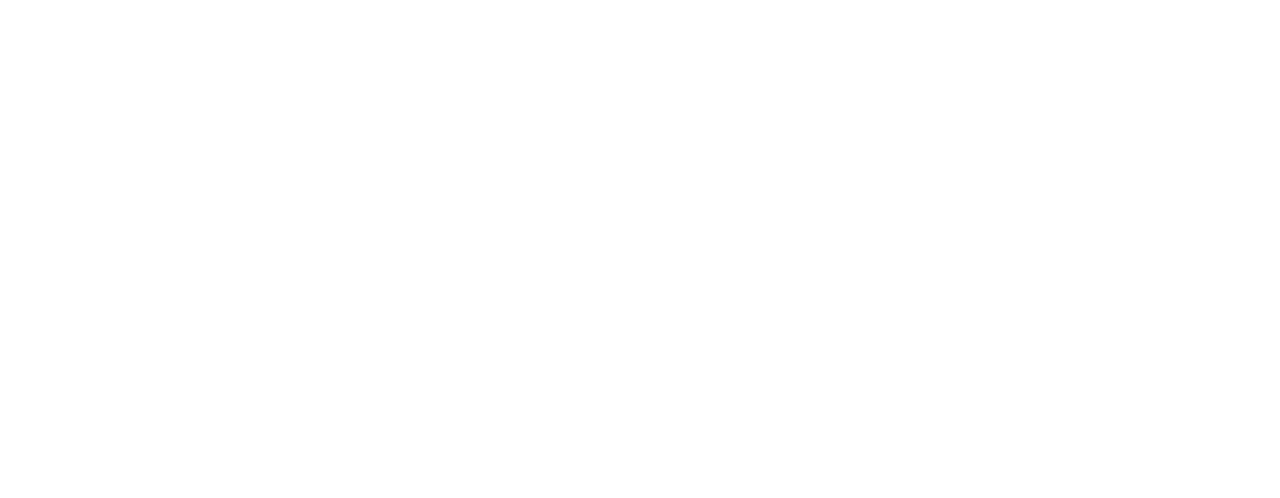
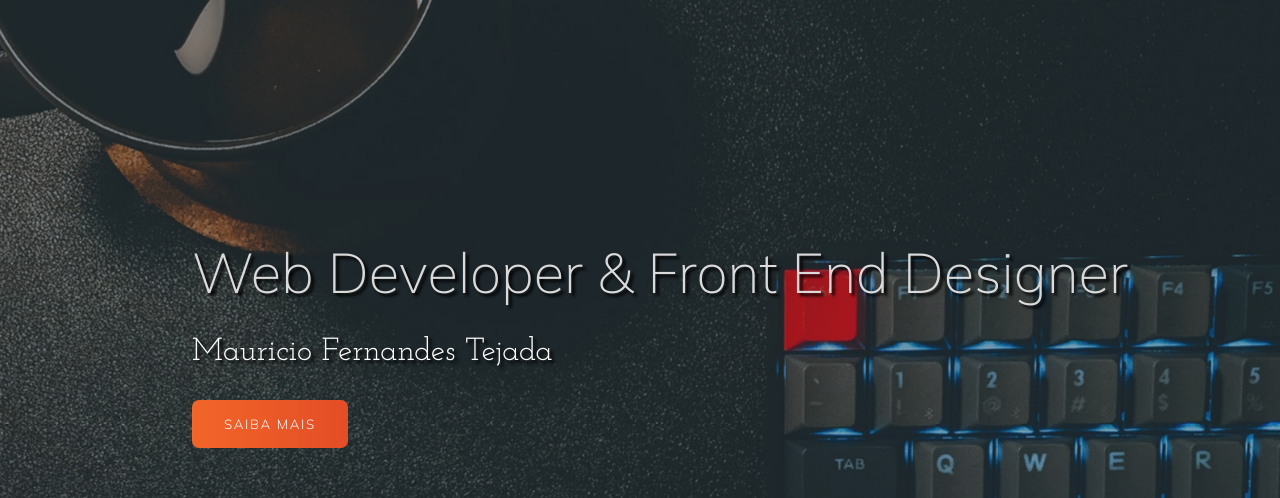
Before and after one commit to mauricio-tejada/Portfolio, a plain HTML site: page index.html in a window 1280 px wide. Shown: the top 498 px of the page. Drawn offline with Linux system fonts and the light colour scheme.

Commit message:
Nova funcionalidade - header

```diff
--- a/index.html
+++ b/index.html
@@ -10,11 +10,25 @@
     <link rel="icon" type="image/png" sizes="16x16" href="img/favicon-16x16.png">
     <link rel="icon" type="image/png" sizes="32x32" href="img/favicon-32x32.png">
     <link rel="manifest" href="img/site.webmanifest">
-    <title>Portifólio</title>
+    <title>Portfólio</title>
 </head>
 
 <body>
 
+    <div class="container">
+        <header>
+            <div class="img-wrapper">
+
+                <img src="img/banner-header.jpg" alt="">
+            </div>
+            <div class="banner">
+                <h1>Web Developer & Front End Designer</h1>
+                <p>Mauricio Fernandes Tejada</p>
+                <button>Saiba mais</button>
+            </div>
+        </header>
+    </div>
+
 </body>
 
 </html>
--- a/style.css
+++ b/style.css
@@ -1,2 +1,95 @@
 @import url('https://fonts.googleapis.com/css2?family=Baloo+2:wght@400;500;600&family=Josefin+Slab:ital,wght@0,300;0,400;1,200;1,300;1,400&family=Mulish:ital,wght@0,200;0,300;1,200;1,300&display=swap');
 @import url("https://cdnjs.cloudflare.com/ajax/libs/font-awesome/6.0.0-beta2/css/all.min.css");
+
+*{
+    margin: 0;
+    padding: 0;
+}
+
+header {
+    width: 100%;
+    height: 100vh;
+    position: relative;
+}
+
+.img-wrapper {
+    width: 100%;
+    height: 100%;
+    overflow: hidden;
+    background-color: rgb(35, 57, 70);
+}
+
+.img-wrapper img {
+    width: 100%;
+    height: 100%;
+    object-fit: cover;
+    opacity: 0.6;
+    animation: zoom 25s;
+}
+
+@keyframes zoom {
+    0%{
+        transform: scale(1.3);
+    }
+    100%{
+        transform: scale(1);
+    }
+}
+
+.banner {
+    position: absolute;
+    top: 30%;
+    left: 15%;
+}
+
+.banner h1 {
+    color: #dadada;
+    font-size: 3.5rem;
+    font-family: "Mulish", serif;
+    text-shadow: 0.2rem 0.2rem 3px black;
+    font-weight: 200;
+    line-height: 4rem;
+    margin-bottom: 2rem;
+    opacity: 0;
+    animation: moveBanner 1s 0.3s forwards;
+}
+
+.banner p {
+    font-family: "Josefin Slab", serif;
+    color: #ffffff;
+    font-size: 2rem;
+    text-shadow: 0.2rem 0.2rem 3px black;
+    margin-bottom: 2rem;
+    opacity: 0;
+    animation: moveBanner 1s 0.5s forwards;
+}
+
+.banner button {
+    font-family: "Mulish", serif;
+    color: #fff;
+    text-transform: uppercase;
+    letter-spacing: .1rem;
+    background: #E44D26;
+    background: -webkit-linear-gradient(to right, #F16529, #E44D26);
+    background: linear-gradient(to right, #F16529, #E44D26);
+    padding: 1rem 2rem;
+    border: none;
+    border-radius: 7px;
+    cursor: pointer;
+    opacity: 0;
+    animation: moveBanner 1s 0.6s forwards;
+}
+
+.banner button:hover {
+    background: #d44825;
+}
+
+@keyframes moveBanner {
+    0%{
+        transform: translateY(10rem) rotateY(-30deg);
+    }
+    100%{
+        transform: translateY(0) rotateY(0deg);
+        opacity: 1;
+    }
+}
```
Also changed, not shown: img/banner-header.jpg (added).
